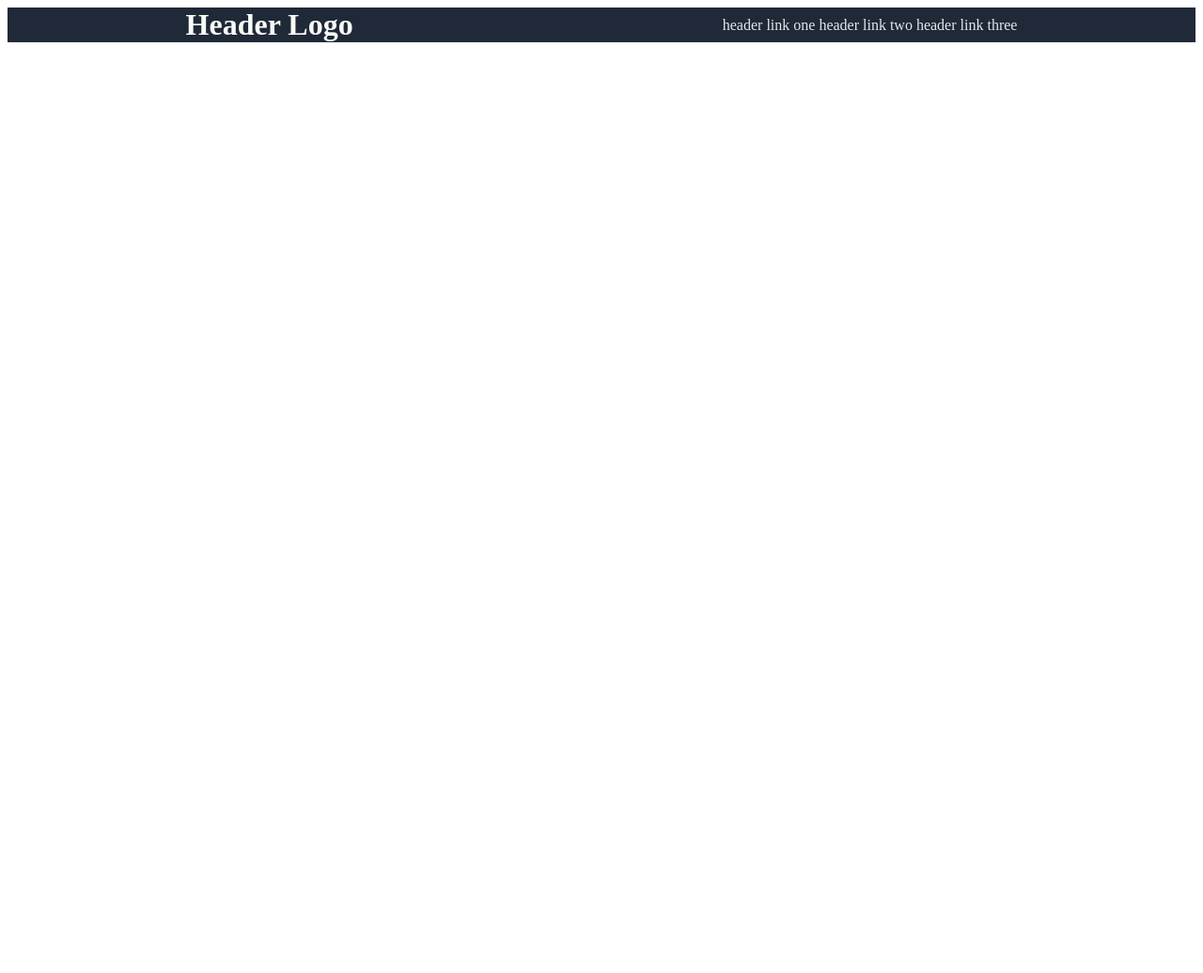
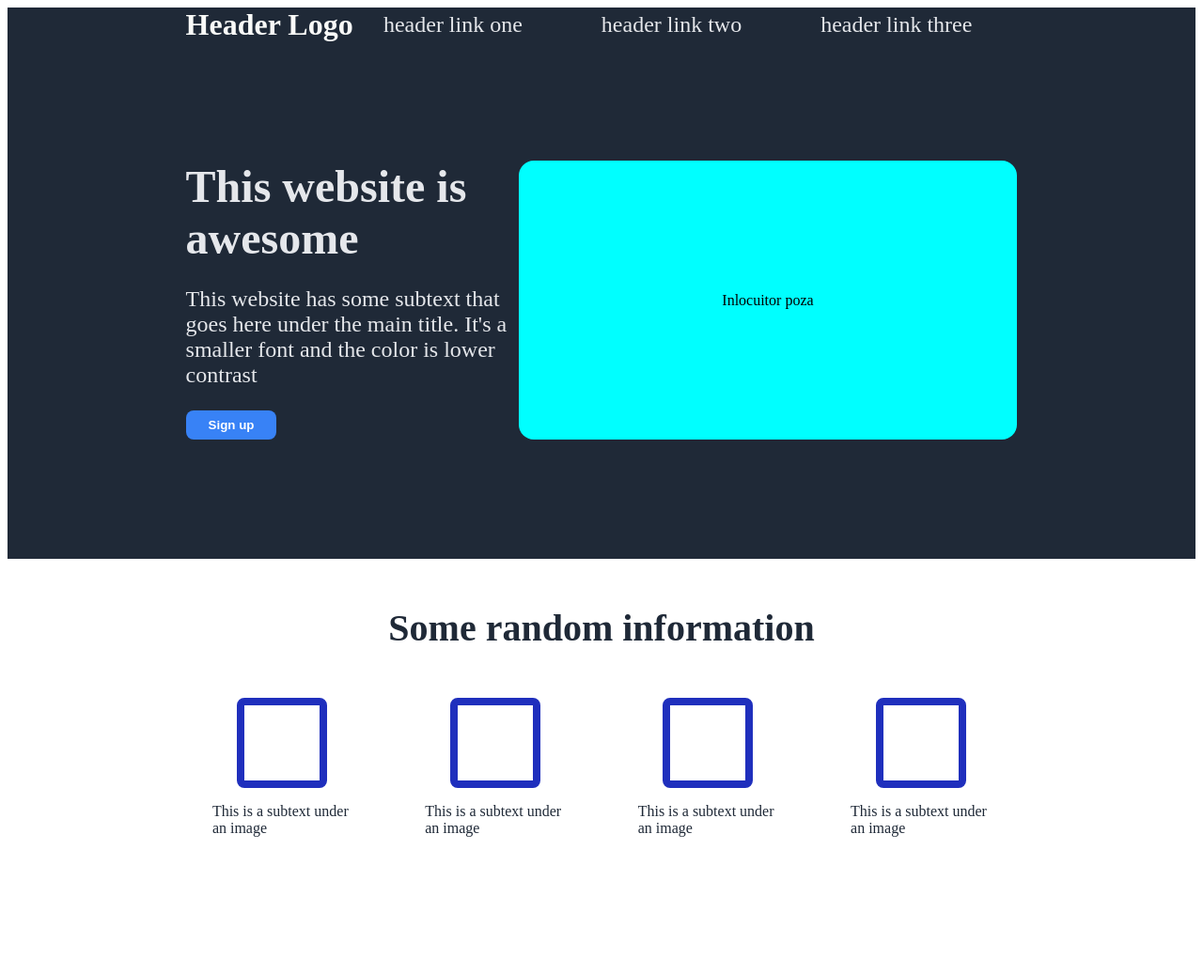
Before and after one commit to StefanM55/landing-page-odin, a plain HTML site: page index.html in a window 1280 px wide. Shown: the whole page at 94% size. Before the commit the page ends 800 px from the top, so only its background shows below. Drawn offline with Linux system fonts and the light colour scheme.

Commit message:
container 1 si 2 aproape finalizate singure

```diff
--- a/index.html
+++ b/index.html
@@ -18,6 +18,39 @@
             <a href="#">header link three</a>
         </div>
     </div>
+    <div class="container1">
+        <div class="container1-left">
+            <div class="hero-text">This website is awesome</div>
+            <p>This website has some subtext that goes here under the main title. It's a smaller font and the color is lower contrast</p>
+            <button class="sign-up-1">Sign up</button>
+        </div>
+        <div class="container1-right">
+            <div class="inlocuitor1">Inlocuitor poza</div>
+        </div>
+    </div>
+    <div class="container2">
+        <div class="container2-header">
+            Some random information
+        </div>
+        <div class="container2-cards">
+            <div class="card">
+                <div class="inlocuitor2"></div>
+                <p>This is a subtext under an image</p>
+            </div>
+            <div class="card">
+                <div class="inlocuitor2"></div>
+                <p>This is a subtext under an image</p>
+            </div>
+            <div class="card">
+                <div class="inlocuitor2"></div>
+                <p>This is a subtext under an image</p>
+            </div>
+            <div class="card">
+                <div class="inlocuitor2"></div>
+                <p>This is a subtext under an image</p>
+            </div>
+        </div>
+    </div>
 
 </body>
 </html>
--- a/styles.css
+++ b/styles.css
@@ -10,7 +10,7 @@ body {
     flex-direction: row;
     justify-content: space-between;
     align-items: center;
-    padding: 0 15% 0 15%;
+    padding: 0 15% 10% 15%;
 }
 .logo{
     color: #F9FAF8;
@@ -20,5 +20,83 @@ body {
 .links a{
     color: #e5e7eb;
     text-decoration: none;
-    font-size: 1rem;
+    font-size: 1.5rem;
+    margin: 0 2em 0 2rem;
 }
+.container1{
+    background-color: #1F2937;
+    color: #e5e7eb;
+    display: flex;
+    flex-direction:row;
+    padding: 0 15% 10% 15%;
+}
+.container1-left{
+    display:flex;
+    flex-direction: column;
+    width: 40%;
+
+}
+.hero-text{
+    color: #e5e7eb;
+    font-weight: bolder;
+    font-size: 3rem;
+}
+.container1-left p{
+    font-size: 1.5rem;
+}
+.sign-up-1{
+    background-color: #3882f6;
+    color: white;
+    border-radius: 0.5rem;
+    padding: 0.5rem 1.5rem 0.5rem 1.5rem;
+    width: fit-content;
+    font-weight: bold;
+    border: none;
+}
+.container1-right{
+    display: flex;
+    background-color: aqua;
+    width: 60%;
+    border-radius: 1rem;
+    align-items: center;
+    justify-content: center;
+    color: black;
+}
+.container2{
+    display: flex;
+    flex-direction: column;
+    color: #1F2937;
+    padding: 0 10% 10% 10%;
+    align-items: center;
+
+}
+.container2-header{
+    font-weight: bolder;
+    font-size: 2.5rem;
+    padding: 5% 0 5% 0;
+}
+.container2-cards{
+    display: flex;
+    flex-direction: row;
+    flex-wrap: wrap;
+    justify-content: space-between;
+    align-items: center;
+
+}
+.card{
+    display: flex;
+    flex-direction: column;
+    justify-content: center;
+    align-items: center;
+    width: 18%;
+    height: auto;
+}
+.inlocuitor2{
+    width: 80px;
+    height: 80px;
+    border: 0.5rem solid #1f2fbd;
+    border-width: 0.5rem;
+    border-radius: 0.5rem
+
+
+}
```
